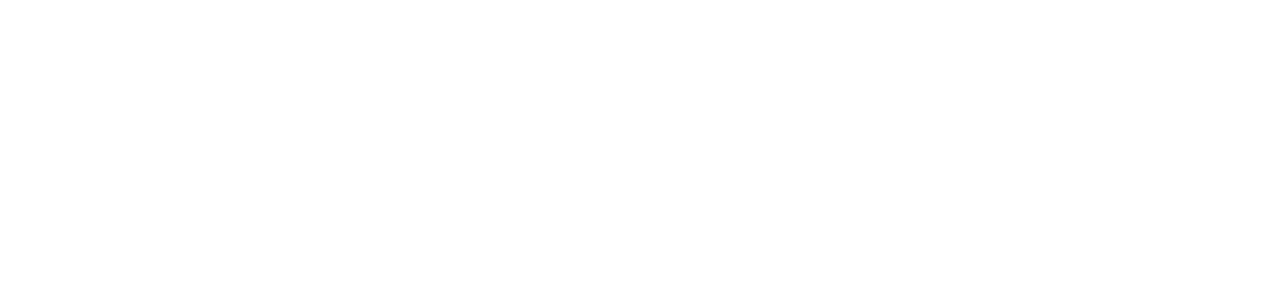
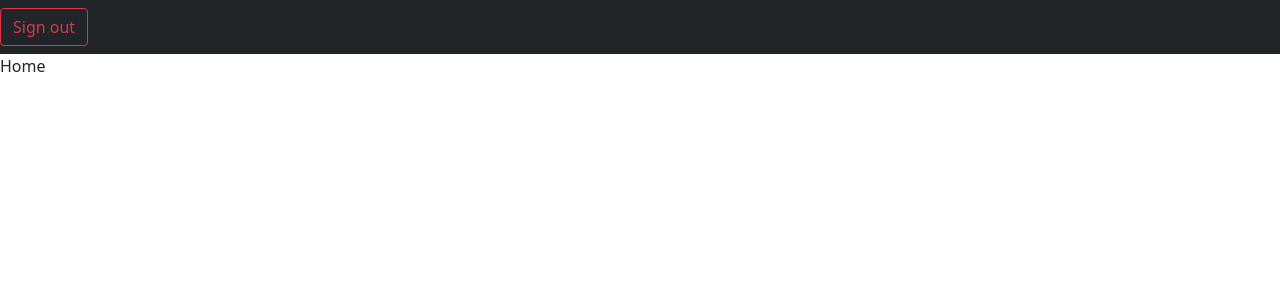
Before and after one commit to facuNorie/SuperHero-Alkemy, a React (Vite) app: page /home in a window 1280 px wide. Shown: the top 300 px of the page. Built offline with nearby package versions, Linux system fonts and the light colour scheme; sample sign-in values are in the browser's storage.

Commit message:
Añadiendo rutas protegidas, generando el token, aplicando estilos finales en el Login

```diff
--- a/src/components/LoginForm/index.jsx
+++ b/src/components/LoginForm/index.jsx
@@ -1,6 +1,9 @@
 import React, { useState } from "react";
+import axios from "axios";
+import { useLocation } from "wouter";
 
 export default function LoginForm() {
+	const [, setLocation] = useLocation();
 	const [email, setEmail] = useState("");
 	const [password, setPassword] = useState("");
 
@@ -12,15 +15,27 @@ export default function LoginForm() {
 	};
 	const sendLoginForm = e => {
 		e.preventDefault();
-		console.log("la nena no se compara");
+		try {
+			axios
+				.post("http://challenge-react.alkemy.org", {
+					email: email,
+					password: password,
+				})
+				.then(res => {
+					localStorage.setItem("token", res?.data?.token);
+					setLocation("/home");
+				});
+		} catch (error) {
+			console.log(error);
+		}
 	};
 	return (
 		<>
-			<div className="container py-5 px-3 border bg-light col-4 rounded">
+			<div className="container py-5 px-4 shadow-lg bg-light rounded col-12 col-md-5">
 				<div className="text-center mb-3">
-					<h5>
+					<h4>
 						<strong>Log in to build your team!</strong>
-					</h5>
+					</h4>
 				</div>
 				<form onSubmit={e => sendLoginForm(e)}>
 					<div className="form-floating mb-3">
--- /dev/null
+++ b/src/components/Nav/index.jsx
@@ -0,0 +1,24 @@
+import React from "react";
+import { useLocation } from "wouter";
+
+export default function Nav() {
+	const [, setLocation] = useLocation();
+
+	const removeToken = () => {
+		localStorage.removeItem("token");
+		setLocation("/login");
+	};
+	return (
+		<nav className="navbar navbar-dark bg-dark">
+			<form className="form-inline">
+				<button
+					className="btn btn-outline-danger"
+					type="button"
+					onClick={() => removeToken()}
+				>
+					Sign out
+				</button>
+			</form>
+		</nav>
+	);
+}
--- a/src/routes/index.jsx
+++ b/src/routes/index.jsx
@@ -1,17 +1,43 @@
 import React from "react";
-import { Route, Redirect, Switch } from "wouter";
+import { Route, Redirect, Switch, useRoute } from "wouter";
 import Home from "../views/Home";
 import Login from "../views/Login";
+import NotFound from "../views/NotFound";
+import Nav from "../components/Nav";
 
 export default function Routes() {
+	const [, params] = useRoute("/:id");
 	return (
 		<>
+			{params?.id === "login" ? <span></span> : <Nav />}
+
 			<Switch>
-				<Route exact path="/">
-					<Home />
-				</Route>
+				<Route
+					exact
+					path="/"
+					component={() =>
+						localStorage.getItem("token") === null ? (
+							<Redirect to={"/login"} />
+						) : (
+							<Redirect to={"/home"} />
+						)
+					}
+				/>
+				<Route
+					path="/home"
+					component={() =>
+						localStorage.getItem("token") === null ? (
+							<Redirect to={"/login"} />
+						) : (
+							<Home />
+						)
+					}
+				/>
 				<Route path="/login">
 					<Login />
+				</Route>
+				<Route>
+					<NotFound />
 				</Route>
 			</Switch>
 		</>
--- a/src/views/Login/index.jsx
+++ b/src/views/Login/index.jsx
@@ -5,8 +5,13 @@ export default function Login() {
 	const value = useContext(AppContext);
 
 	return (
-		<div style={{ height: "100vh" }}>
-			<div className="container-fluid bg-dark h-100 d-flex align-items-center">
+		<div
+			style={{
+				backgroundImage: `url(https://wallpapercave.com/wp/wp8793838.jpg)`,
+				height: "100vh",
+			}}
+		>
+			<div className="container-fluid h-100 d-flex align-items-center">
 				<LoginForm />
 			</div>
 		</div>
--- /dev/null
+++ b/src/views/NotFound/index.jsx
@@ -0,0 +1,5 @@
+import React from "react";
+
+export default function NotFound() {
+	return <div>Page no founded</div>;
+}
```
Also changed, not shown: src/components/Spinner/index.jsx (added, +13 -0 lines).
